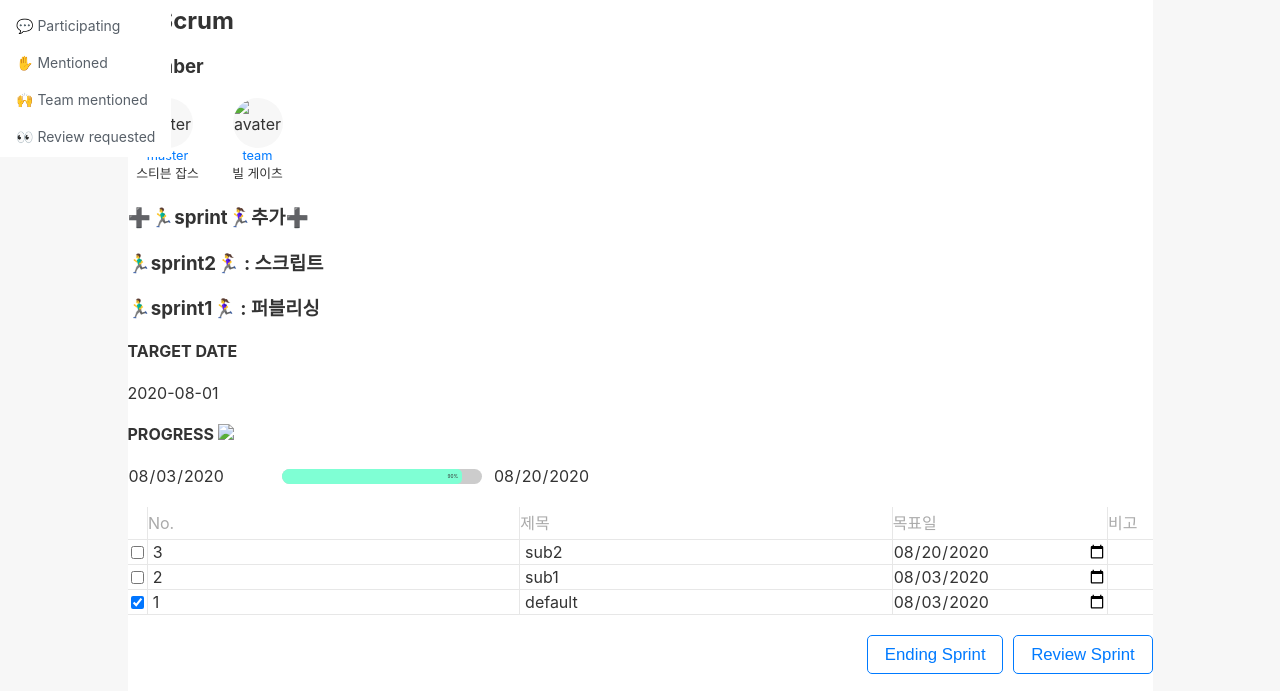
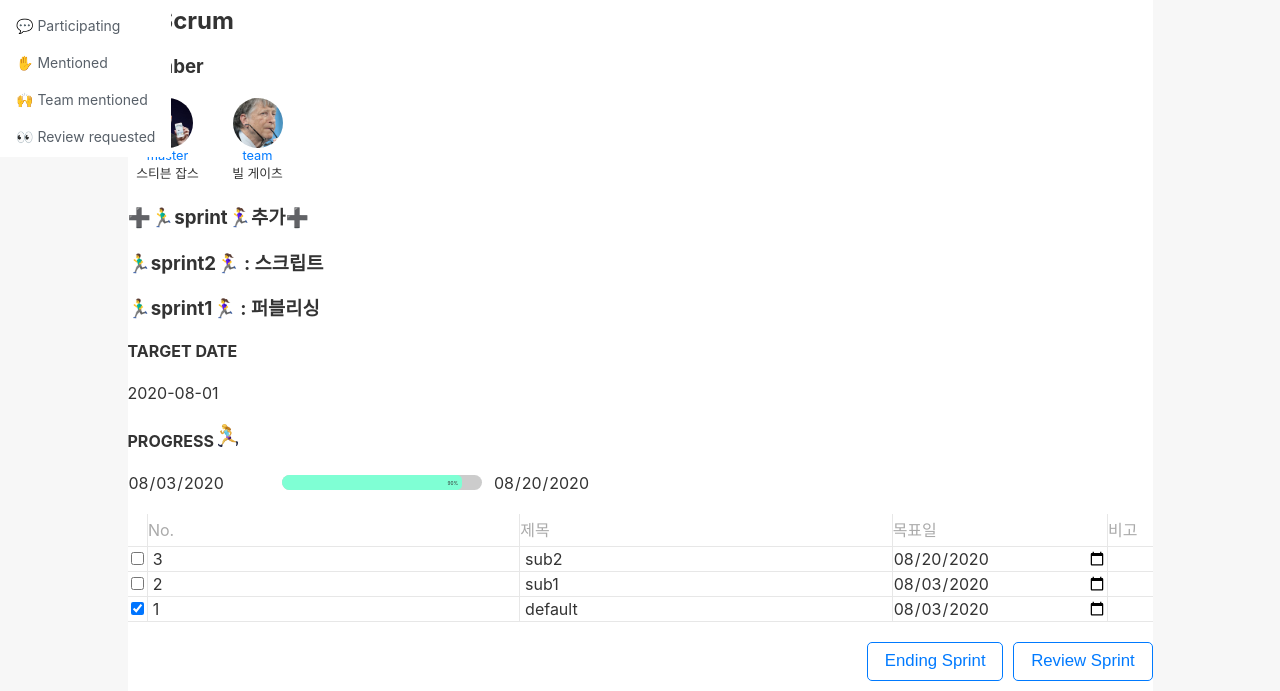
Before and after one commit to mooniljoo/agile_board, a plain HTML site: page index.html in a window 1280 px wide. Shown: the part 83-774 px from the top of the page. Drawn offline with Linux system fonts and the light colour scheme; files that its build step writes are made by us from their sources.

Commit message:
Fix filepath

```diff
--- a/index.html
+++ b/index.html
@@ -4,7 +4,7 @@
     <meta charset="UTF-8" />
     <meta name="viewport" content="width=device-width, initial-scale=1.0" />
     <meta name="description" content="sprint dashboard" />
-    <link rel="stylesheet" href="style.css" />
+    <link rel="stylesheet" href="styles/style.css" />
     <title>AGILE BOARD</title>
     <script>
       function setValue(e) {
@@ -48,7 +48,7 @@
             <div class="person">
               <figure class="avatar">
                 <figcaption></figcaption>
-                <img src="stevejobs.jpg" alt="avater" />
+                <img src="images/stevejobs.jpg" alt="avatar" />
               </figure>
               <div class="text">
                 <strong class="badge-role">master</strong>
@@ -58,7 +58,7 @@
             <div class="person">
               <figure class="avatar">
                 <figcaption></figcaption>
-                <img src="billgates.jpg" alt="avater" />
+                <img src="images/billgates.jpg" alt="avatar" />
               </figure>
               <div class="text">
                 <strong class="badge-role">team</strong>
@@ -93,7 +93,7 @@
                 <h4>
                   PROGRESS
                   <i class="icon">
-                    <img src="emoji_running_girl.png" />
+                    <img src="images/emoji_running_girl.png" />
                   </i>
                 </h4>
                 <div class="row-flex">
```
